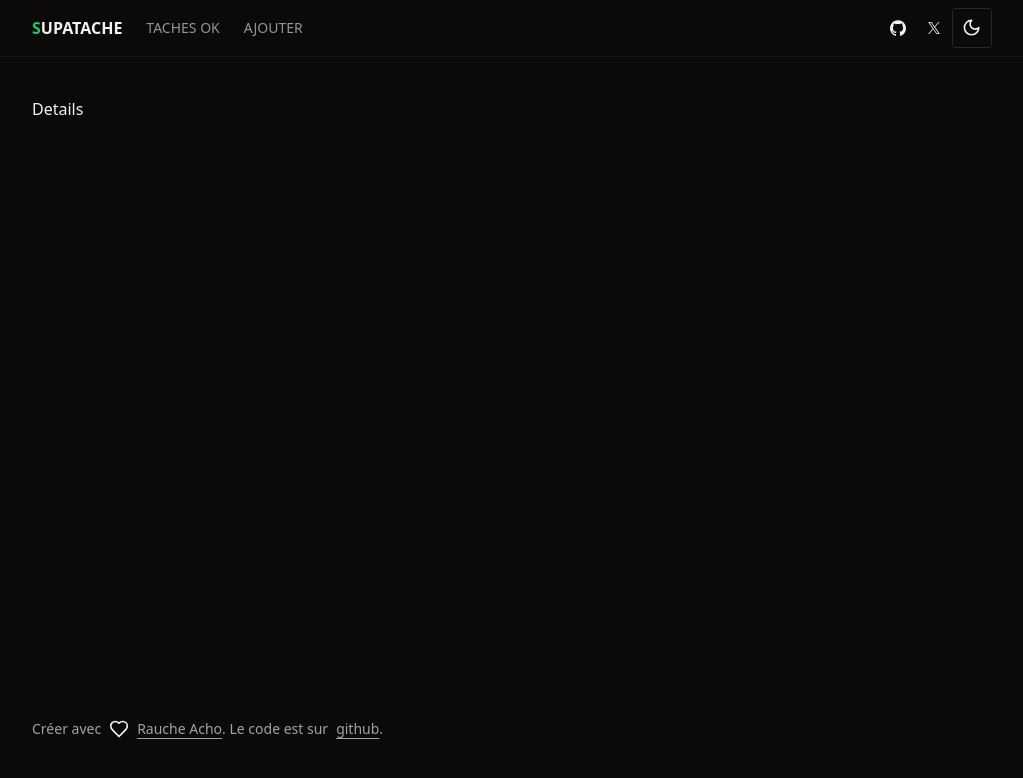
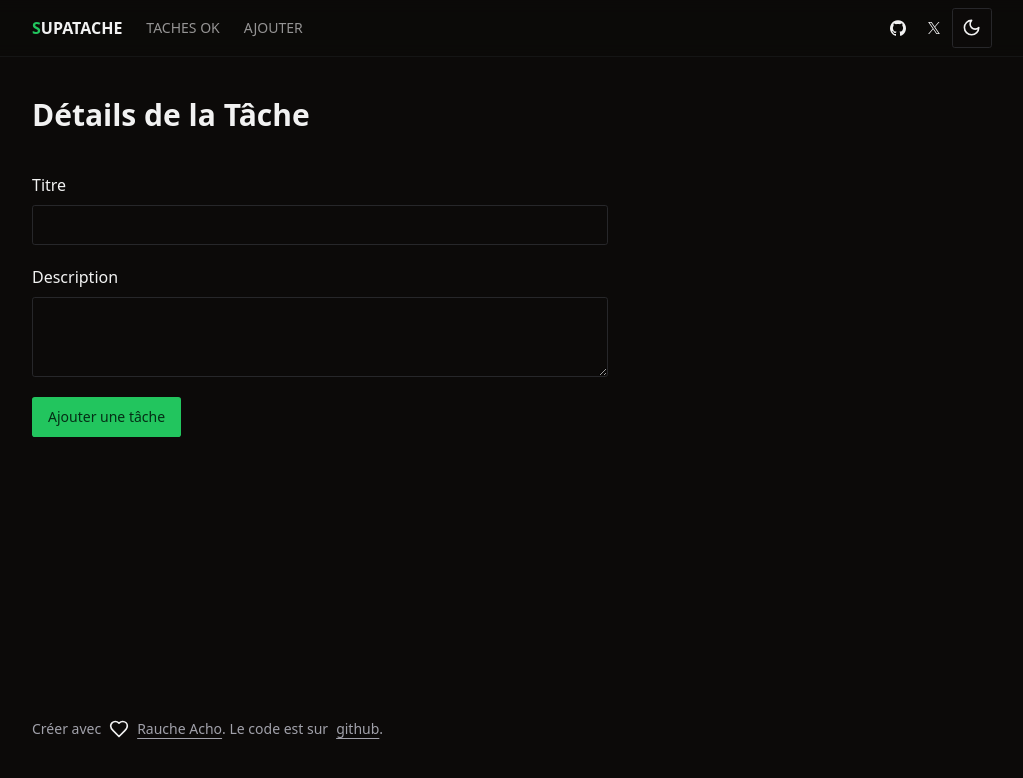
Before and after one commit to zeuscristian-ai/ToDo-supabase, a React (Vite) app: page /details/1 in a window 1280 px wide. Shown: the top 778 px of the page, without its empty margins (128-1151 px from the left). Built offline with nearby package versions, Linux system fonts and the light colour scheme.

Commit message:
Update Details.jsx

```diff
--- a/src/pages/Details.jsx
+++ b/src/pages/Details.jsx
@@ -1,7 +1,16 @@
-import React from "react";
+import { TacheForm } from "../components/TacheForm";
 
 const Details = () => {
-  return <div>Details</div>;
+  return (
+    <>
+      <div className="flex items-center justify-between">
+        <h1 className="text-xl sm:text-3xl font-bold">Détails de la Tâche</h1>
+      </div>
+      <div className="mt-10 max-w-xl">
+          <TacheForm  />
+      </div>
+    </>
+  );
 };
 
 export default Details;
```
